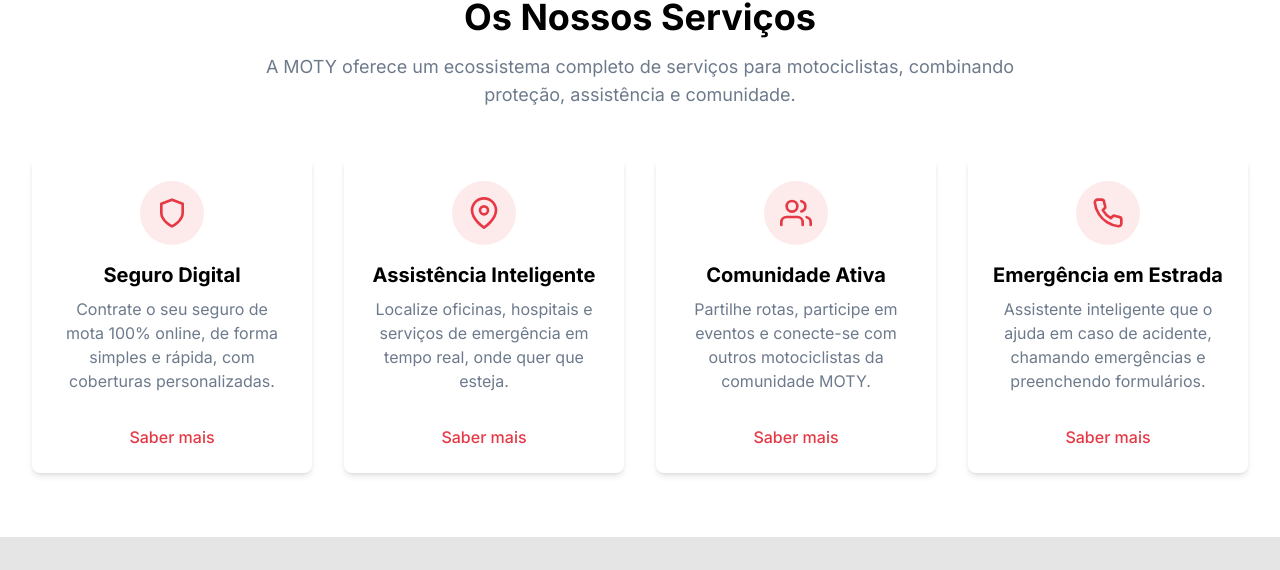
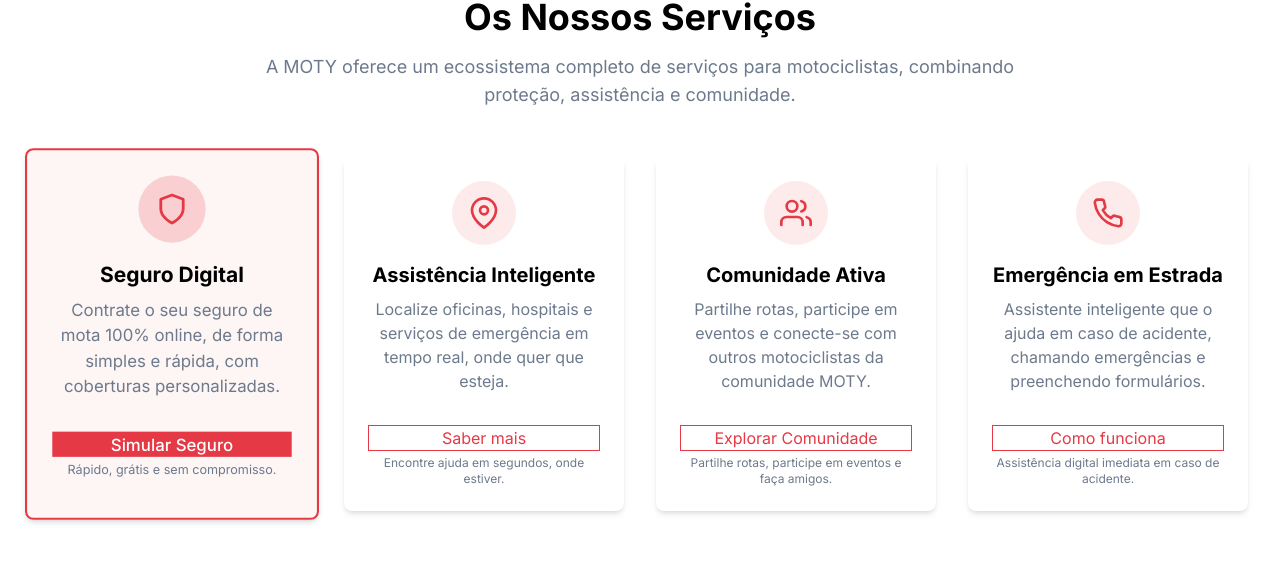
Before and after one commit to Carlosbaytree/moty-website, a Next.js app: page / in a window 1280 px wide. Shown: the part 771-1341 px from the top of the page. Built offline with nearby package versions, Linux system fonts and the light colour scheme; no server answers.

Commit message:
melhoramento do bloco serviços

```diff
--- a/src/app/page.tsx
+++ b/src/app/page.tsx
@@ -19,23 +19,24 @@
           </div>
 
           <div className="grid grid-cols-1 md:grid-cols-2 lg:grid-cols-4 gap-8">
-            {/* Serviço 1 */}
-            <div className="card hover:shadow-lg transition-shadow">
+            {/* Serviço 1 - Seguro Digital (Destaque) */}
+            <div className="card hover:shadow-2xl border-2 border-moty-red bg-moty-red/5 transition-shadow scale-105">
               <div className="flex flex-col items-center text-center">
-                <div className="bg-moty-red bg-opacity-10 p-4 rounded-full mb-4">
+                <div className="bg-moty-red bg-opacity-20 p-4 rounded-full mb-4">
                   <FiShield className="h-8 w-8 text-moty-red" />
                 </div>
                 <h3 className="text-xl font-bold mb-2">Seguro Digital</h3>
                 <p className="text-moty-gray">
                   Contrate o seu seguro de mota 100% online, de forma simples e rápida, com coberturas personalizadas.
                 </p>
-                <Link href="/seguros" className="mt-4 text-moty-red font-medium hover:underline">
-                  Saber mais
+                <Link href="/simulador" className="btn-primary mt-4 w-full">
+                  Simular Seguro
                 </Link>
+                <span className="block text-xs text-moty-gray mt-1">Rápido, grátis e sem compromisso.</span>
               </div>
             </div>
 
-            {/* Serviço 2 */}
+            {/* Serviço 2 - Assistência Inteligente */}
             <div className="card hover:shadow-lg transition-shadow">
               <div className="flex flex-col items-center text-center">
                 <div className="bg-moty-red bg-opacity-10 p-4 rounded-full mb-4">
@@ -45,13 +46,14 @@
                 <p className="text-moty-gray">
                   Localize oficinas, hospitais e serviços de emergência em tempo real, onde quer que esteja.
                 </p>
-                <Link href="/assistencia" className="mt-4 text-moty-red font-medium hover:underline">
+                <Link href="/assistencia" className="btn-outline mt-4 w-full">
                   Saber mais
                 </Link>
+                <span className="block text-xs text-moty-gray mt-1">Encontre ajuda em segundos, onde estiver.</span>
               </div>
             </div>
 
-            {/* Serviço 3 */}
+            {/* Serviço 3 - Comunidade Ativa */}
             <div className="card hover:shadow-lg transition-shadow">
               <div className="flex flex-col items-center text-center">
                 <div className="bg-moty-red bg-opacity-10 p-4 rounded-full mb-4">
@@ -61,13 +63,14 @@
                 <p className="text-moty-gray">
                   Partilhe rotas, participe em eventos e conecte-se com outros motociclistas da comunidade MOTY.
                 </p>
-                <Link href="/comunidade" className="mt-4 text-moty-red font-medium hover:underline">
-                  Saber mais
+                <Link href="/comunidade" className="btn-outline mt-4 w-full">
+                  Explorar Comunidade
                 </Link>
+                <span className="block text-xs text-moty-gray mt-1">Partilhe rotas, participe em eventos e faça amigos.</span>
               </div>
             </div>
 
-            {/* Serviço 4 */}
+            {/* Serviço 4 - Emergência em Estrada */}
             <div className="card hover:shadow-lg transition-shadow">
               <div className="flex flex-col items-center text-center">
                 <div className="bg-moty-red bg-opacity-10 p-4 rounded-full mb-4">
@@ -77,9 +80,10 @@
                 <p className="text-moty-gray">
                   Assistente inteligente que o ajuda em caso de acidente, chamando emergências e preenchendo formulários.
                 </p>
-                <Link href="/emergencia" className="mt-4 text-moty-red font-medium hover:underline">
-                  Saber mais
+                <Link href="/emergencia" className="btn-outline mt-4 w-full">
+                  Como funciona
                 </Link>
+                <span className="block text-xs text-moty-gray mt-1">Assistência digital imediata em caso de acidente.</span>
               </div>
             </div>
           </div>
```
